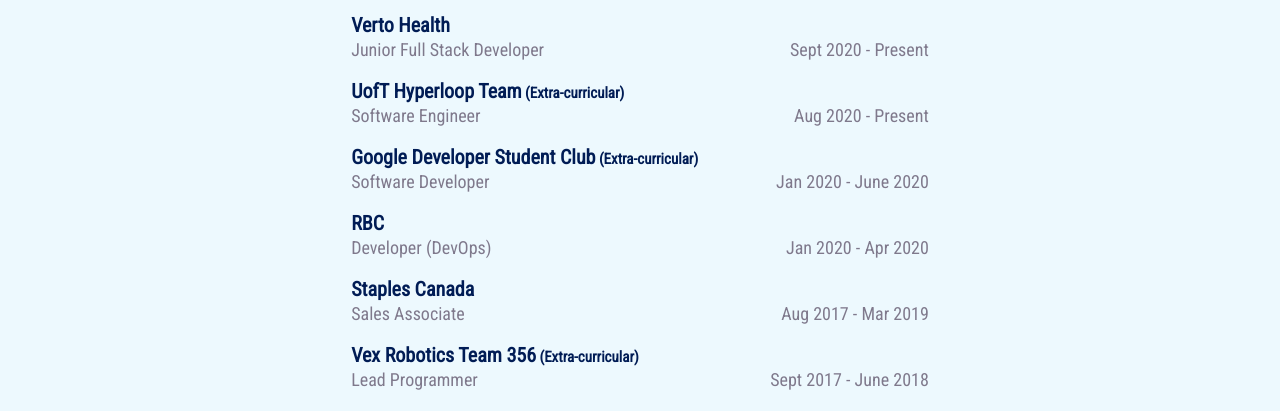
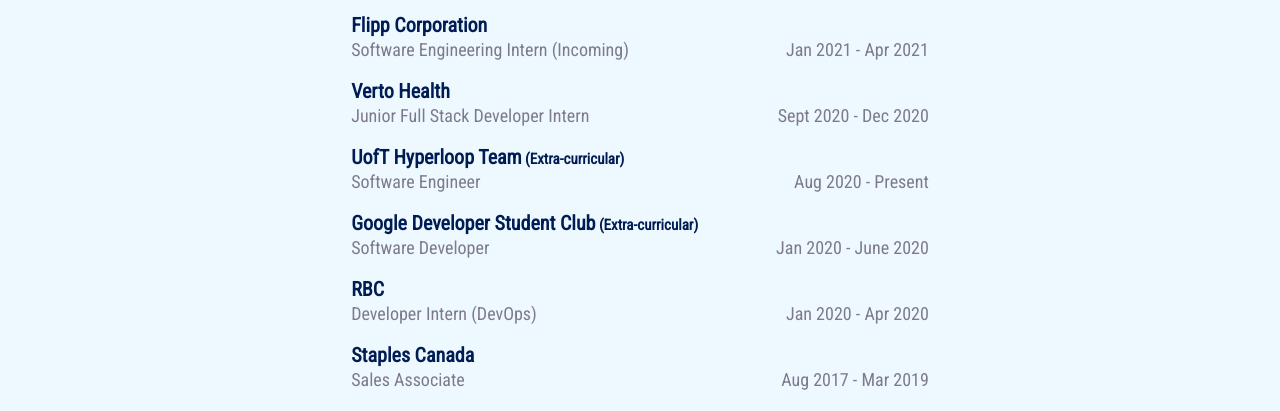
Before and after one commit to hemant3434/Personal-Website, a website: page pub/about_me.html in a window 1280 px wide. Shown: the part 329-740 px from the top of the page. Drawn offline with Linux system fonts and the light colour scheme; a web font is replaced by a local one.

Commit message:
updated resume and experience

```diff
--- a/pub/about_me.html
+++ b/pub/about_me.html
@@ -70,14 +70,26 @@
       <table class="exp_table" style="border-spacing: 70px 0px">
         <tr class="exp_table_company">
           <td>
+            <p>Flipp Corporation</p>
+          </td>
+        </tr>
+        <tr class="exp_table_info">
+          <td>
+            <p>Software Engineering Intern (Incoming)</p>
+          </td>
+          <td><p>Jan 2021 - Apr 2021</p></td>
+        </tr>
+
+        <tr class="exp_table_company">
+          <td>
             <p>Verto Health</p>
           </td>
         </tr>
         <tr class="exp_table_info">
           <td>
-            <p>Junior Full Stack Developer</p>
+            <p>Junior Full Stack Developer Intern</p>
           </td>
-          <td><p>Sept 2020 - Present</p></td>
+          <td><p>Sept 2020 - Dec 2020</p></td>
         </tr>
 
         <tr class="exp_table_company">
@@ -111,7 +123,7 @@
         </tr>
         <tr class="exp_table_info">
           <td>
-            <p>Developer (DevOps)</p>
+            <p>Developer Intern (DevOps)</p>
           </td>
           <td><p>Jan 2020 - Apr 2020</p></td>
         </tr>
```
Also changed, not shown: 1 other file.
